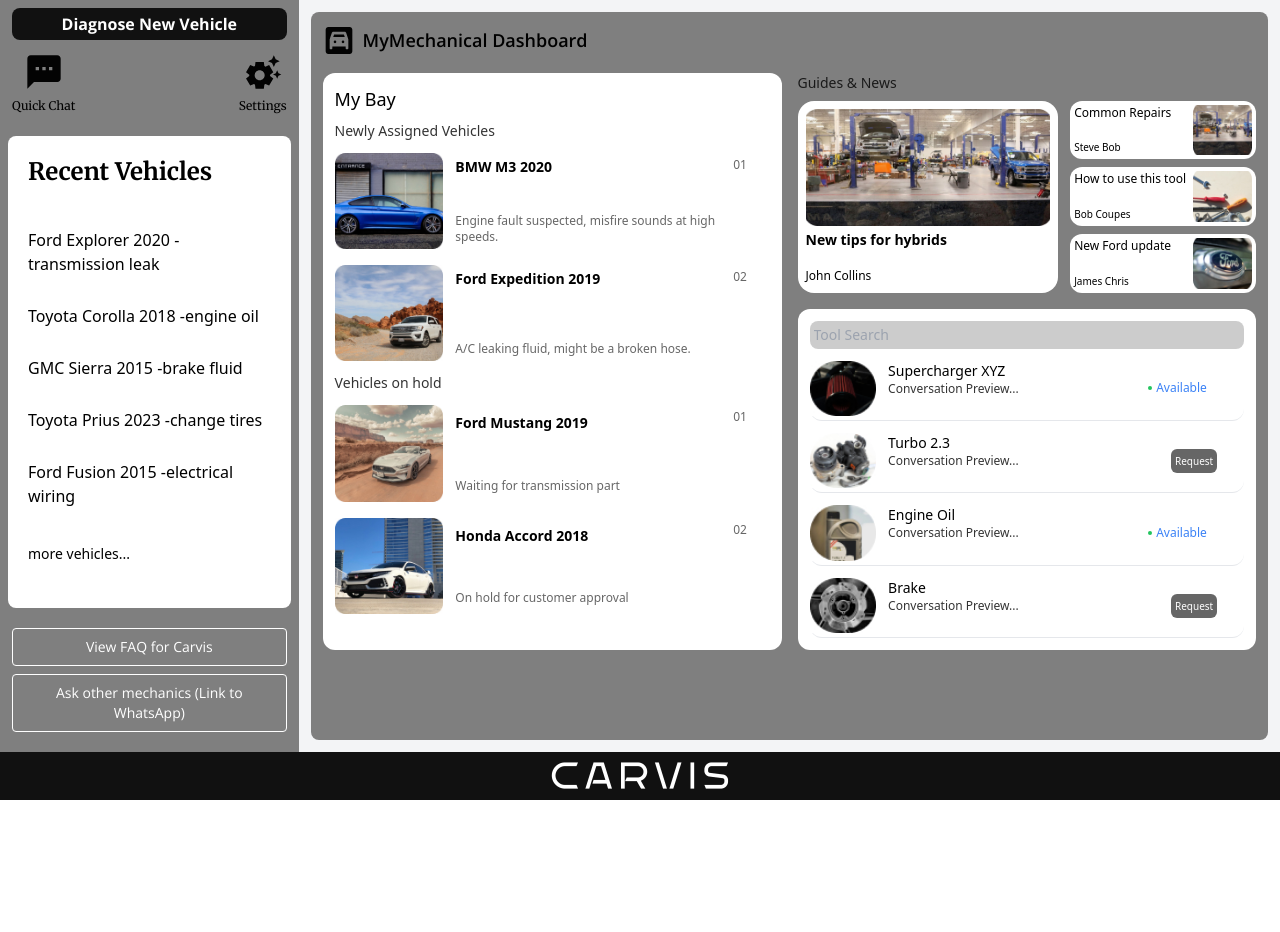
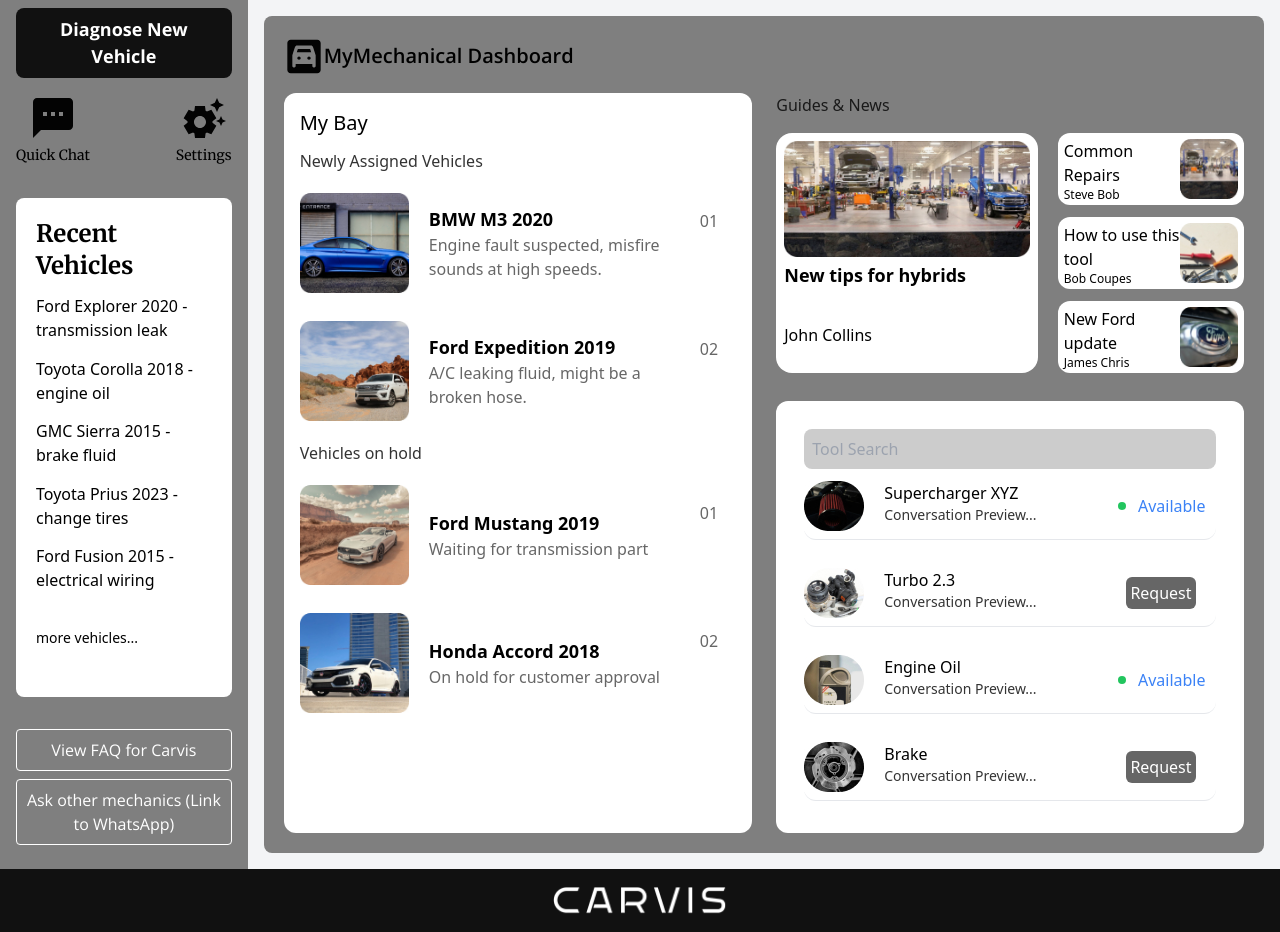
Before and after one commit to yash2324/carvis, a React (Vite) app: page /screen1 in a window 1280 px wide. Before the commit the page ends 800 px from the top, so only its background shows below. Built offline with nearby package versions, Linux system fonts and the light colour scheme.

Commit message:
Revert "changes to screen 1"
This reverts commit f8c503fcf67435a5665cdfc509ca4b71ffe2a4c2.

```diff
--- a/src/components/Screen1.tsx
+++ b/src/components/Screen1.tsx
@@ -2,7 +2,6 @@
 import quickChat from "../assets/quickChat.svg";
 import Carvis from "../assets/Carvis.png";
 import settingSide from "../assets/settingsSide.svg";
-
 export default function Screen1() {
   // Mock data
   const recentCompletedJobs = [
@@ -77,31 +76,31 @@
   ];
 
   return (
-    <div className="flex flex-col h-screen">
-      <div className="flex flex-grow bg-gray-100 overflow-hidden">
-        <div className="bg-[#7F7F7F] w-[24%] flex flex-col">
-          <div className="bg-[#111111] mx-3 rounded-lg mt-2 text-white px-3 py-1 cursor-pointer text-center">
-            <h1 className="text-[16px] font-bold font-body">
+    <>
+      <div className="flex  bg-gray-100">
+        <div className="bg-[#7F7F7F]  w-[24%] flex flex-col">
+          <div className="bg-[#111111] mx-4 rounded-lg mt-2 text-white px-4 py-2 cursor-pointer text-center">
+            <h1 className="text-[18px] font-bold font-body">
               Diagnose New Vehicle
             </h1>
           </div>
 
-          <div className="flex justify-between p-3">
+          <div className="flex justify-between p-4">
             <div className="text-center cursor-pointer">
-              <div className="rounded-full w-10 h-10 mx-auto">
+              <div className=" rounded-full w-12 h-12  mx-auto">
                 <img src={quickChat} alt="Quick Chat" />
               </div>
-              <span className="text-[12px] font-header">Quick Chat</span>
+              <span className="text-[14px] font-header">Quick Chat</span>
             </div>
             <div className="text-center cursor-pointer">
-              <div className="rounded-full w-10 h-10 mx-auto">
+              <div className=" rounded-full w-12 h-12  mx-auto">
                 <img src={settingSide} alt="setting" />
               </div>
-              <span className="text-[12px] font-header">Settings</span>
+              <span className="text-[14px] font-header">Settings</span>
             </div>
           </div>
 
-          <div className="h-4/6 bg-white m-2 p-5 rounded-lg  overflow-y-auto">
+          <div className="h-4/6 bg-white m-4 p-5 rounded-lg  overflow-y-auto">
             <h3 className="font-bold  text-2xl h-1/6 font-header">
               Recent Vehicles
             </h3>
@@ -115,126 +114,124 @@
             <p className="text-sm text-black mt-7">more vehicles...</p>
           </div>
 
-          <div className="p-3 mt-auto">
-            <button className="border-[1px] border-white font-body w-full p-2 hover:bg-gray-700 mb-2 text-white rounded text-sm">
+          <div className="p-4 mt-auto">
+            <button className="border-[1px] border-white font-body w-full p-2 mb-2 text-white rounded">
               View FAQ for Carvis
             </button>
-            <button className="border-[1px] border-white font-body w-full p-2 hover:bg-gray-700 mb-2 text-white rounded text-sm">
+            <button className="border-[1px] border-white font-body w-full p-2 mb-2 text-white rounded">
               Ask other mechanics (Link to WhatsApp)
             </button>
           </div>
+
+          {/* <div className="bg-[#111111] text-white p-4 text-center">
+        <img className="w-44 mx-auto" src={Carvis} alt="logo" />
+      </div> */}
         </div>
 
-        <div className="flex-grow p-3 overflow-y-auto">
-          <div className="h-[91vh] bg-[#7F7F7F] rounded-lg flex flex-col gap-4 p-3">
-            <p className="text-lg font-semibold flex items-center">
-              <img src={car} alt="setting" className="w-8 mr-2" />
+        <div className="flex-grow p-4 ">
+          <div className="bg-[#7F7F7F] rounded-lg flex flex-col gap-8 p-5">
+            <p className="text-xl font-semibold flex items-center">
+              <img src={car} alt="setting" className="w-10" />
               <p className="font-body">MyMechanical Dashboard</p>
             </p>
-            <section className="flex gap-4">
-              <div className="rounded-xl w-6/12 bg-white p-3 gap-2 flex flex-col">
-                <p className="text-lg font-medium">My Bay</p>
-                <p className="font-medium text-black/80 text-sm">
+            <section className="flex gap-6 -mt-4">
+              <div className="rounded-xl w-6/12 bg-white p-4 gap-3 flex flex-col">
+                <p className="text-xl font-medium">My Bay</p>
+                <p className="font-medium text-black/80">
                   Newly Assigned Vehicles
                 </p>
                 {newlyAssignedVehicles.map((vehicle, index) => (
-                  <section key={index} className="flex my-1">
+                  <section key={index} className="flex my-2">
                     <img src={vehicle.image} alt="" className="w-3/12" />
-                    <section className="w-8/12 flex flex-col px-3 py-1 justify-between">
-                      <p className="font-bold text-sm">{vehicle.car}</p>
-                      <p className="font-medium text-black/60 text-xs">
+                    <section className="w-8/12 flex flex-col px-5 py-3 justify-between ">
+                      <p className="font-bold text-lg">{vehicle.car}</p>
+
+                      <p className="font-medium text-black/60">
                         {vehicle.issue}
                       </p>
                     </section>
-                    <p className="w-1/12 font-medium text-black/60 py-1 text-xs">
+                    <p className="w-1/12 font-medium text-black/60 py-4">
                       {vehicle.id}
                     </p>
                   </section>
                 ))}
-                <p className="font-medium text-black/80 text-sm">
-                  Vehicles on hold
-                </p>
+                <p className="font-medium text-black/80">Vehicles on hold</p>
                 {vehiclesOnHold.map((vehicle, index) => (
-                  <section key={index} className="flex my-1">
+                  <section key={index} className="flex my-2">
                     <img src={vehicle.image} alt="" className="w-3/12" />
-                    <section className="w-8/12 flex flex-col px-3 py-2 justify-between">
-                      <p className="font-bold text-sm">{vehicle.car}</p>
-                      <p className="font-medium text-black/60 text-xs">
+                    <section className="w-8/12 flex flex-col px-5 py-6 justify-between ">
+                      <p className="font-bold text-lg">{vehicle.car}</p>
+
+                      <p className="font-medium text-black/60">
                         {vehicle.issue}
                       </p>
                     </section>
-                    <p className="w-1/12 font-medium text-black/60 py-1 text-xs">
+                    <p className="w-1/12 font-medium text-black/60 py-4">
                       {vehicle.id}
                     </p>
                   </section>
                 ))}
               </div>
-              <div className="w-6/12 flex flex-col gap-4">
+              <div className="w-6/12  flex flex-col gap-7">
                 <section>
-                  <p className="font-medium text-black/80 mb-2 text-sm">
+                  <p className="font-medium text-black/80 mb-4">
                     Guides & News
                   </p>
-                  <section className="w-full flex flex-row gap-3">
-                    <section className="bg-white rounded-2xl h-48 w-7/12 p-2">
-                      <img
-                        src={"../../public/car5.jpg"}
-                        alt=""
-                        className="h-2/3 w-full object-cover"
-                      />
-                      <section className="flex flex-col justify-between flex-grow h-1/3">
-                        <p className="font-semibold text-sm my-1">
+                  <section className="w-full flex flex-row gap-5">
+                    <section className="bg-white rounded-2xl h-60 w-7/12 p-2">
+                      <img src={"./car5.jpg"} alt="" />
+                      <section className="flex flex-col justify-between flex-grow  h-[40%]">
+                        <p className="font-semibold text-lg my-1">
                           New tips for hybrids
                         </p>
-                        <p className="text-xs">John Collins</p>
+                        <p className="">John Collins</p>
                       </section>
                     </section>
-                    <section className="w-5/12 flex flex-col gap-2 h-48">
+                    <section className="w-5/12 flex flex-col gap-3 h-60 ">
                       {guidesAndNews.map((guide, index) => (
                         <div
                           key={index}
-                          className="bg-white rounded-xl flex flex-row overflow-hidden p-1 h-1/3"
+                          className="bg-white rounded-xl flex flex-row overflow-hidden p-1.5 h-2/6"
                         >
                           <div className="w-8/12 flex flex-col justify-between">
-                            <p className="text-xs font-medium">{guide.title}</p>
-                            <p className="text-[10px]">{guide.author}</p>
+                            <p className="text-base font-medium">
+                              {guide.title}
+                            </p>
+                            <p className="text-xs">{guide.author}</p>
                           </div>
-                          <img
-                            src={guide.image}
-                            alt=""
-                            className="w-4/12 object-cover"
-                          />
+                          <img src={guide.image} alt="" className="w-4/12" />
                         </div>
                       ))}
                     </section>
                   </section>
                 </section>
-                <section className="bg-white rounded-xl p-3">
+                <section className="bg-white rounded-xl p-7">
                   <input
                     type="text"
-                    className="font-medium bg-black/20 p-1 w-full outline-none rounded-lg text-sm"
+                    className="font-medium bg-black/20 p-2 w-full outline-none rounded-lg"
                     placeholder="Tool Search"
                   />
-                  <section className="flex flex-col gap-2 mt-2">
+                  <section className="flex flex-col gap-3">
                     {toolsSearch.map((tool, index) => (
                       <div
                         key={index}
-                        className="rounded-xl border-b bg-white flex flex-row py-1"
+                        className=" rounded-xl border-b bg-white flex flex-row my-1 py-2 "
                       >
-                        <img src={tool.image} alt="" className="w-1/6" />
-                        <section className="text-sm font-medium flex px-3 flex-col w-8/12">
+                        <img src={tool.image} alt="" className="" />
+                        <section className="text-base font-medium flex px-5 flex-col w-8/12">
                           <p>{tool.name}</p>
-                          <span className="text-xs text-black/80">
+                          <span className="text-sm text-black/80">
                             Conversation Preview...
                           </span>
                         </section>
-                        <section className="text-xs font-medium text-blue-500 w-3/12 text-center flex items-center">
+                        <section className="text-base font-medium text-blue-500 w-32 text-center flex items-center">
                           {tool.status === "Available" ? (
                             <section className="flex items-center">
-                              <section className="bg-green-500 rounded-full w-1 h-1 mx-1"></section>
+                              <section className="bg-green-500 rounded-full w-2 h-2 mx-3"></section>
                               {tool.status}
                             </section>
                           ) : (
-                            <button className="mx-auto bg-black/60 text-white rounded-md p-1 text-[10px]">
+                            <button className="mx-auto bg-black/60 text-white rounded-md p-1">
                               Request
                             </button>
                           )}
@@ -248,9 +245,9 @@
           </div>
         </div>
       </div>
-      <div className="bg-[#111111] text-white p-2 text-center">
-        <img className="h-8 mx-auto" src={Carvis} alt="logo" />
+      <div className="bg-[#111111] text-white w-full p-4 text-center">
+        <img className="w-44 mx-auto" src={Carvis} alt="logo" />
       </div>
-    </div>
+    </>
   );
 }
```
